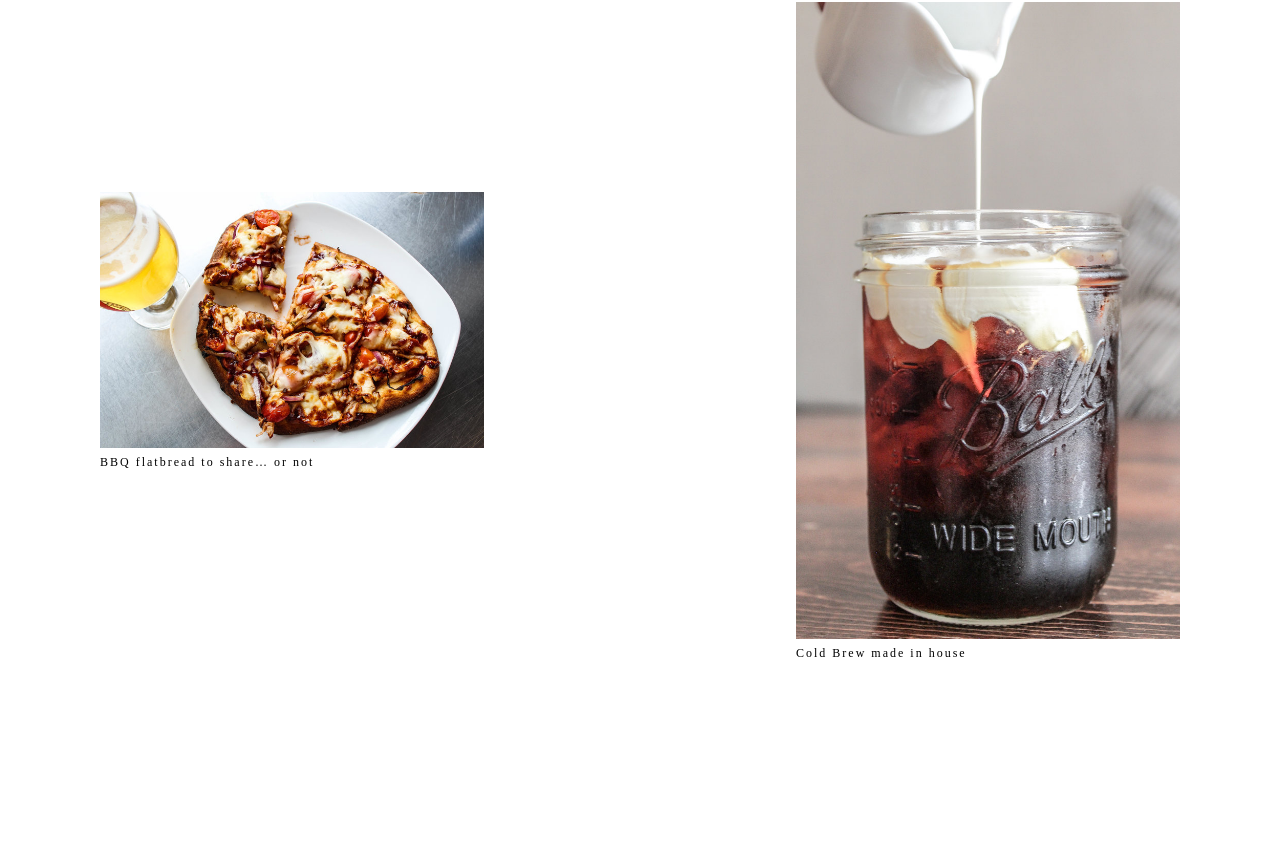
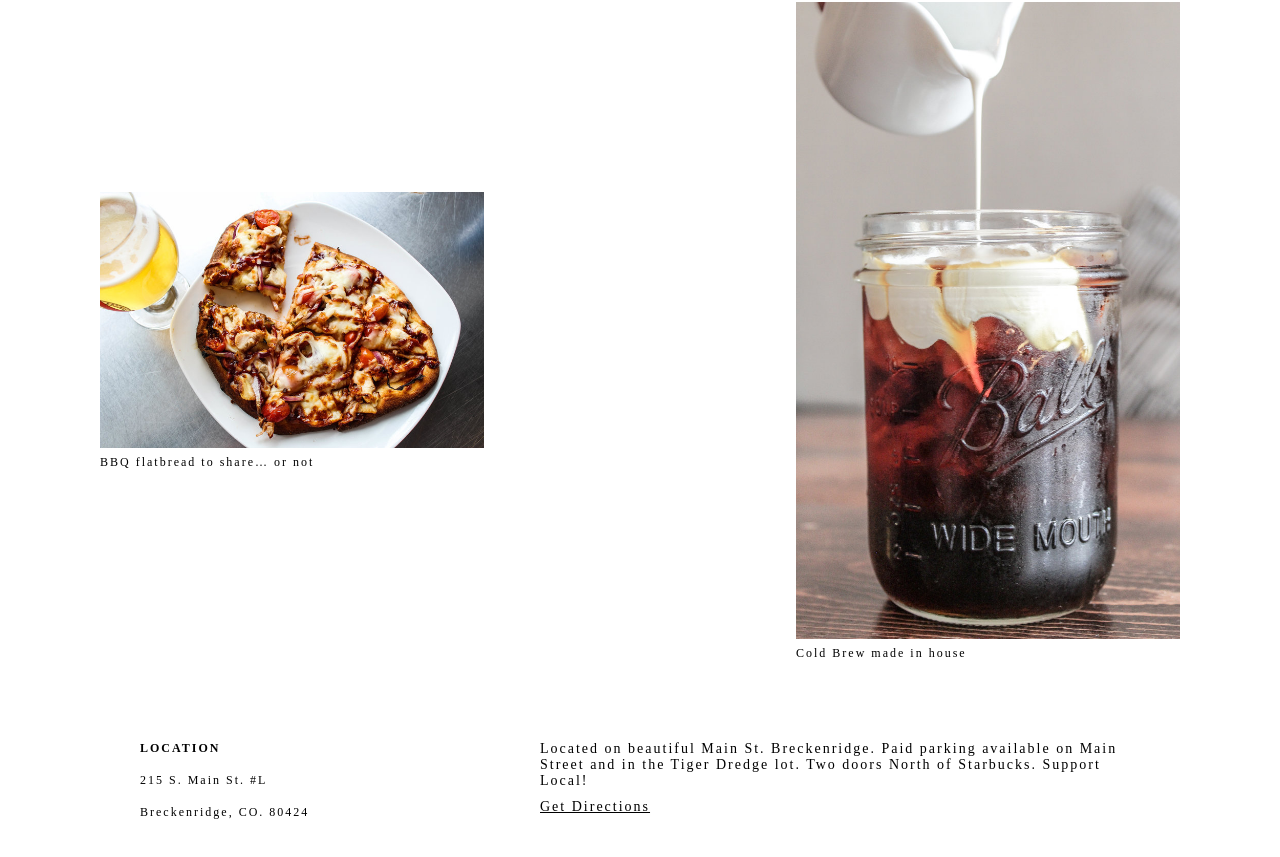
Before and after one commit to Tomassalgadodev/coffee_shop, a React (Create React App) app: page / in a window 1280 px wide. Shown: the part 1499-2356 px from the top of the page. Before the commit the page ends 2160 px from the top, so only its background shows below. Built offline with nearby package versions, Linux system fonts and the light colour scheme; a web font is replaced by a local one.

Commit message:
Structure and style info portion of the location component

```diff
--- a/src/App/App.css
+++ b/src/App/App.css
@@ -40,3 +40,7 @@
     transform: rotate(360deg);
   }
 }
+
+body {
+  padding-bottom: 100px;
+}
--- a/src/App/App.js
+++ b/src/App/App.js
@@ -6,6 +6,7 @@ import Header from '../Header/Header';
 import NavBar from '../NavBar/NavBar';
 import PhotoCarousel from '../PhotoCarousel/PhotoCarousel';
 import InfoBody from '../InfoBody/InfoBody';
+import Location from '../Location/Location';
 
 const App = () => {
   return (
@@ -17,6 +18,7 @@ const App = () => {
             <NavBar />
             <PhotoCarousel />
             <InfoBody />
+            <Location />
           </>
         )
       }}>
--- /dev/null
+++ b/src/Location/Location.css
@@ -0,0 +1,38 @@
+.location-container {
+    width: 100wv;
+}
+
+.location-details {
+    max-width: 1000px;
+    margin-left: auto;
+    margin-right: auto;
+    display: flex;
+    justify-content: space-between;
+    padding: 0 100px 0 100px;
+    margin-top: 80px;
+}
+
+.location-section {
+    align-items: start;
+}
+
+.location-description {
+    width: 60%;
+    font-weight: 400;
+    font-size: 14px;
+    letter-spacing: 2px;
+}
+
+.location-description p {
+    margin: 0;
+    margin-bottom: 10px;
+}
+
+.location-description a {
+    text-decoration: underline;
+}
+
+.location-description a:hover {
+    cursor: pointer;
+    color: rgba(0, 0, 0, 0.5);
+}
--- /dev/null
+++ b/src/Location/Location.js
@@ -0,0 +1,22 @@
+import React from "react";
+import './Location.css';
+
+const Location = () => {
+    return (
+        <div className="location-container">
+            <div className="location-details">
+                <div className="body-section location-section">
+                    <span className="section-heading">LOCATION</span>
+                    <span className="section-info">215 S. Main St. #L</span>
+                    <span className="section-info">Breckenridge, CO. 80424</span>
+                </div>
+                <div className="location-description">
+                    <p>Located on beautiful Main St. Breckenridge. Paid parking available on Main Street and in the Tiger Dredge lot. Two doors North of Starbucks. Support Local!</p>
+                    <a>Get Directions</a>
+                </div>
+            </div>
+        </div>
+    )
+}
+
+export default Location;
```
